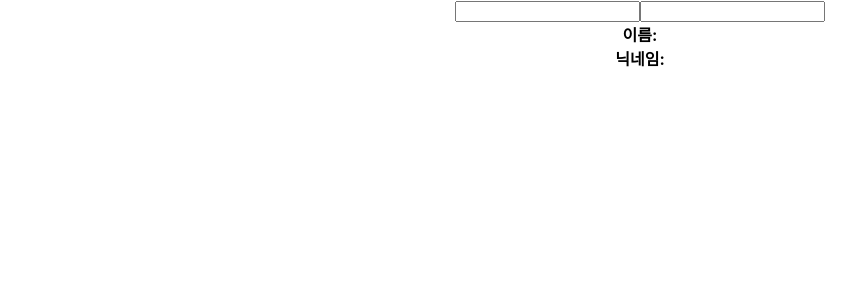
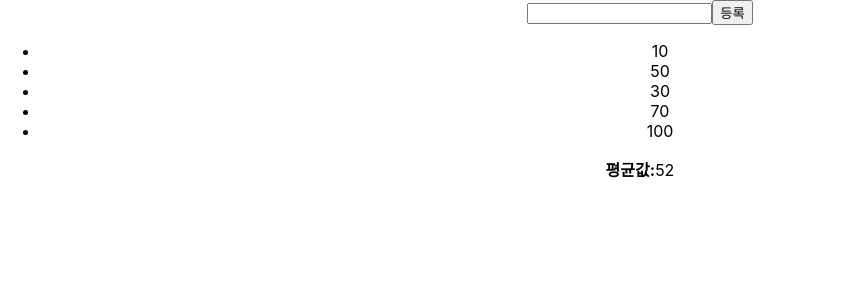
Before and after one commit to osh8242/hooks-tutorial, a React (Create React App) app: page / in a window 1280 px wide. Shown: the top 300 px of the page, without its empty margins (0-865 px from the left). Built offline with nearby package versions, Linux system fonts and the light colour scheme.

Commit message:
230717 과제완료

```diff
--- a/src/App.js
+++ b/src/App.js
@@ -1,10 +1,10 @@
 import './App.css';
-import Info from './Info';
+import AverageAssginment from './AverageAssginment';
 
 function App() {
   return (
     <div className="App">
-      <Info></Info>
+      <AverageAssginment></AverageAssginment>
     </div>
   );
 }
--- /dev/null
+++ b/src/AverageAssginment.js
@@ -0,0 +1,25 @@
+import React from 'react';
+import useAverageModel from './useAverageModel';
+import AverageNumberList from './AverageNumberList';
+import AverageDisplay from './AverageDisplay';
+import AverageInputBox from './AverageInputBox';
+
+const initData = {
+  list: [10, 50, 30, 70, 100],
+  number: '',
+};
+
+const AverageAssginment = () => {
+  const [state, onChange, onClick] = useAverageModel(initData);
+
+  console.log('화면 재 구성함');
+  return (
+    <div>
+      <AverageInputBox state={state} onChange={onChange} onClick={onClick} />
+      <AverageNumberList list={state.list} />
+      <AverageDisplay list={state.list} />
+    </div>
+  );
+};
+
+export default AverageAssginment;
--- /dev/null
+++ b/src/AverageDisplay.js
@@ -0,0 +1,18 @@
+import React, { useMemo } from 'react';
+import getAverage from './getAverage';
+
+const AverageDisplay = ({ list }) => {
+  const avg = useMemo(() => {
+    console.log('useMemo()함수에서 list가 변경될때 만 호출됨');
+    return getAverage(list);
+  }, [list]);
+
+  return (
+    <div>
+      <b>평균값:</b>
+      {avg}
+    </div>
+  );
+};
+
+export default AverageDisplay;
--- /dev/null
+++ b/src/AverageInputBox.js
@@ -0,0 +1,23 @@
+import React, { useRef } from 'react';
+
+const AverageInputBox = (props) => {
+  const { state, onChange, onClick } = props;
+  const inputElement = useRef();
+  const clickCount = useRef(1);
+
+  const onInputClick = (e) => {
+    e.preventDefault();
+    clickCount.current++;
+    inputElement.current.focus();
+    onClick();
+  };
+
+  return (
+    <form onSubmit={onInputClick}>
+      <input value={state.number} onChange={onChange} ref={inputElement} />
+      <button type="submit">등록</button>
+    </form>
+  );
+};
+
+export default AverageInputBox;
--- /dev/null
+++ b/src/AverageNumberList.js
@@ -0,0 +1,13 @@
+import React from 'react';
+
+const AverageNumberList = ({ list }) => {
+  return (
+    <ul>
+      {list.map((value, index) => (
+        <li key={index}>{value}</li>
+      ))}
+    </ul>
+  );
+};
+
+export default AverageNumberList;
--- /dev/null
+++ b/src/getAverage.js
@@ -0,0 +1,9 @@
+const getAverage = (list) => {
+  console.log('평균값 계산 ->');
+  if (list === null || list.length === 0) return 0;
+
+  const sum = list.reduce((a, b) => a + b);
+  return sum / list.length;
+};
+
+export default getAverage;
--- /dev/null
+++ b/src/useAverageModel.js
@@ -0,0 +1,33 @@
+import { useReducer } from 'react';
+
+const reducer = (state, action) => {
+  switch (action.type) {
+    case 'change':
+      return { ...state, number: action.value };
+    case 'click':
+      if (isNaN(state.number) || state.number === '') {
+        alert('숫자를 입력하세요');
+        return { ...state, number: '' };
+      } else {
+        const newList = state.list.concat(parseInt(state.number));
+        return { list: newList, number: '' };
+      }
+    default:
+      return state;
+  }
+};
+
+const useAverageModel = (initData) => {
+  const [state, dispatch] = useReducer(reducer, initData);
+
+  const onChange = (e) => {
+    dispatch({ type: 'change', value: e.target.value });
+  };
+  const onClick = (e) => {
+    dispatch({ type: 'click' });
+  };
+
+  return [state, onChange, onClick];
+};
+
+export default useAverageModel;
```
Also changed, not shown: src/AverageModel.js (deleted, +0 -27 lines), 1 other file (tests, documents, lock files or other folders).
